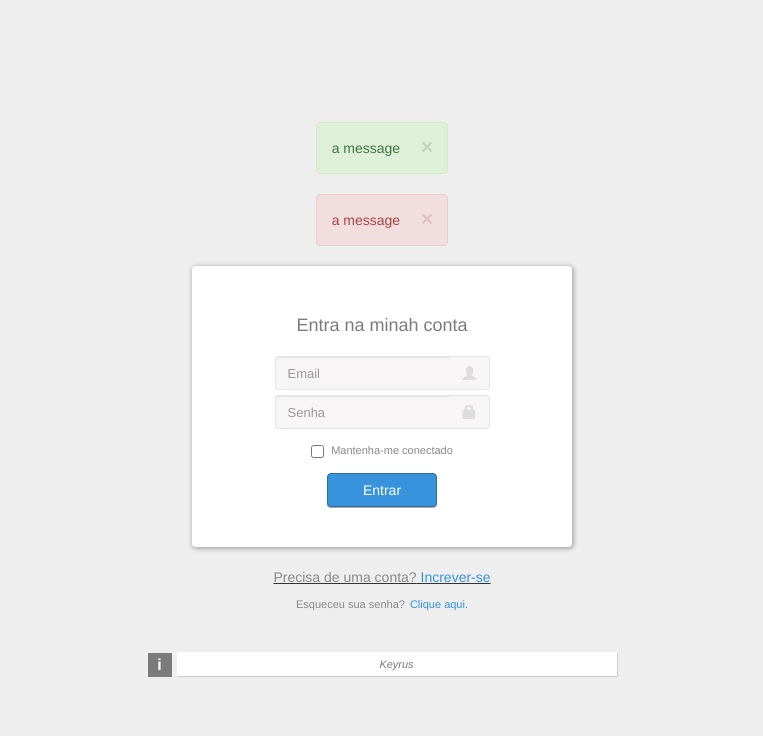
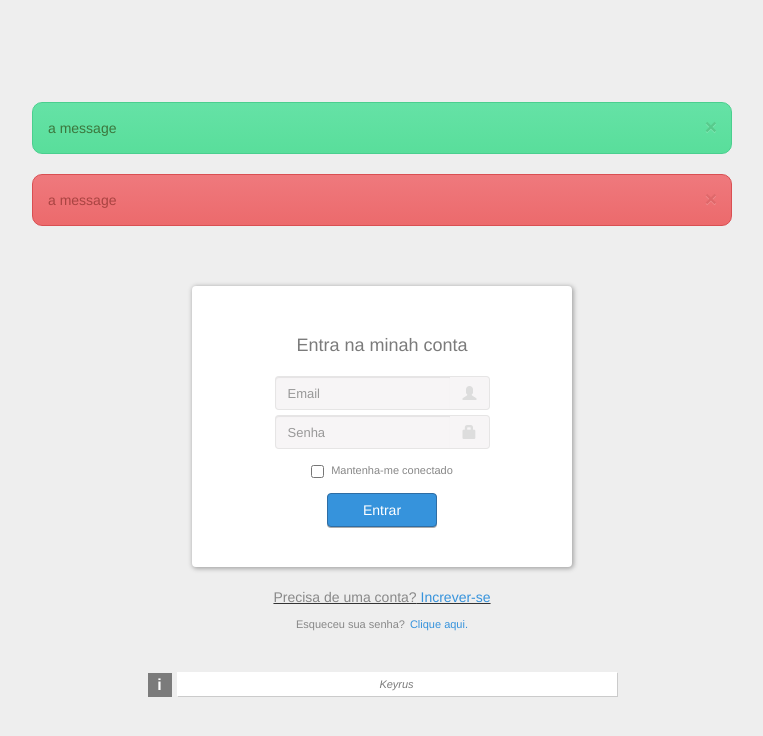
Before and after one commit to flb31/keyrus-test-app, a React app: page / in a window 1280 px wide. Shown: the top 736 px of the page, without its empty margins (258-1021 px from the left). Built offline with nearby package versions, Linux system fonts and the light colour scheme.

Commit message:
[TEST-002] Add alert style

```diff
--- a/js/components/Alert.jsx
+++ b/js/components/Alert.jsx
@@ -16,11 +16,15 @@ class Alert extends Component {
   render() {
     const { alert } = this.props;
 
-    if(!this.state.showAlert) {
-        return null;
+    if (!this.state.showAlert) {
+      return null;
     }
 
-    return <BootstrapAlert bsStyle={alert.type} onDismiss={this.handleDismiss}>{alert.message}</BootstrapAlert>;
+    return (
+      <BootstrapAlert className={`Alert Alert__${alert.type}`} bsStyle={alert.type} onDismiss={this.handleDismiss}>
+        {alert.message}
+      </BootstrapAlert>
+    );
   }
 }
 
--- /dev/null
+++ b/styles/components/_alert.scss
@@ -0,0 +1,23 @@
+@import '../settings/conf';
+
+.Alert {
+    border-radius: 10px;
+    width: 80%;
+    max-width: 700px;
+    margin-left: auto;
+    margin-right: auto;
+
+    &:last-child {
+        margin-bottom: $triple--space;
+    }
+
+    &__success {
+        background: linear-gradient($gradient--success--1--color, $gradient--success--2--color);
+        border-color: $border--success--color;
+    }
+
+    &__danger {
+        background: linear-gradient($gradient--danger--1--color, $gradient--danger--2--color);
+        border-color: $border--danger--color;
+    }
+}
--- a/styles/components/_app.scss
+++ b/styles/components/_app.scss
@@ -2,4 +2,5 @@
     display: flex;
     flex-direction: column;
     align-items: center;
+    width: 100%;
 }
--- a/styles/index.scss
+++ b/styles/index.scss
@@ -4,12 +4,21 @@
 @import 'components/app';
 @import 'components/form';
 @import 'components/footer';
+@import 'components/alert';
 @import 'layout/login';
 @import 'settings/override';
 
 html,
 body {
     height: 100%;
+}
+
+#app {
+    width: 100%;
+}
+
+.Alerts {
+    width: 100%;
 }
 
 p {
--- a/styles/settings/_conf.scss
+++ b/styles/settings/_conf.scss
@@ -28,3 +28,10 @@ $text--color: #888;
 $shadow--color: #AAA;
 $input--icon--color: #DDD;
 $border-input-color: rgba(#CCC, .4);
+$gradient--danger--1--color:#ef797d;
+$gradient--danger--2--color: #ec6a6c;
+$border--danger--color: #d94f52;
+
+$gradient--success--1--color:#65e2a6;
+$gradient--success--2--color: #59de9b;
+$border--success--color: #4acf8e;
```
